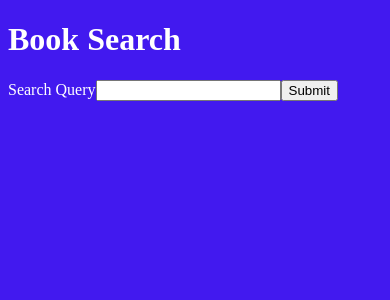
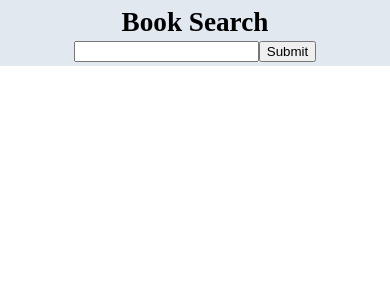
Before and after one commit to jaytula/jt-book-finder, a React app: page / in a window 390 px wide. Shown: the top 300 px of the page. Built offline with nearby package versions, Linux system fonts and the light colour scheme; the HTML template or start-up script is replaced by a standard one.

Commit message:
Re-worked layout and css to be more mobile-first friendly

```diff
--- a/src/App.js
+++ b/src/App.js
@@ -40,12 +40,14 @@ class App extends React.Component {
     ));
     return (
       <div>
-        <h1>Book Search</h1>
-        <form onSubmit={this.doSearch}>
-          <label htmlFor="q">Search Query</label>
-          <input id="q" type="text" name="q" />
-          <button type="submit">Submit</button>
-        </form>
+        <header>
+          <h1>Book Search</h1>
+          <form onSubmit={this.doSearch}>
+            <input id="q" type="text" name="q" />
+            <button type="submit">Submit</button>
+          </form>
+        </header>
+
         <div id="results">{volumeElems}</div>
       </div>
     );
--- a/src/BookCard.js
+++ b/src/BookCard.js
@@ -7,7 +7,15 @@ class BookCard extends React.Component {
 
   render() {
     const {
-      volumeInfo: {title, authors, description, publisher, imageLinks},
+      id,
+      volumeInfo: {
+        canonicalVolumeLink,
+        title,
+        authors,
+        description,
+        publisher,
+        imageLinks,
+      },
     } = this.props.data;
     const imageElem =
       imageLinks && 'thumbnail' in imageLinks ? (
@@ -16,9 +24,11 @@ class BookCard extends React.Component {
     const authorsElem = authors ? <h4>Authors: {authors.join(', ')}</h4> : null;
 
     return (
-      <div>
+      <div className="book-card">
         {imageElem}
-        <h3>{title}</h3>
+        <h3>
+          <a href={canonicalVolumeLink}>{title}</a>
+        </h3>
         {authorsElem}
         <h4>Publisher: {publisher || 'Unavailable'}</h4>
         <p>{description}</p>
--- a/src/style.css
+++ b/src/style.css
@@ -1,6 +1,24 @@
 body {
-  background: #4219ef;
-  color: white;
+  color: black;
+  font-size: 0.85em;
+  margin: 0;
+}
+
+header {
+  background: #e1e8f0;
+  display: flex;
+  flex-direction: column;
+  justify-content: center;
+  align-items: center;
+  padding: 4px;
+}
+
+header h1 {
+  margin: 0.2rem;
+}
+
+header form {
+  display: block;
 }
 
 #results {
@@ -9,5 +27,19 @@ body {
 }
 
 .book-card {
-  background: red;
+  background: #3a4660;
+  color: white;
+  margin: 2px 4px;
+  padding: 4px 6px;
+  border-radius: 10px;
 }
+
+.book-card a:link {
+  color: white;
+  text-decoration: none;
+}
+
+.book-card:hover {
+  opacity: 0.75;
+  cursor: pointer;
+}
```
